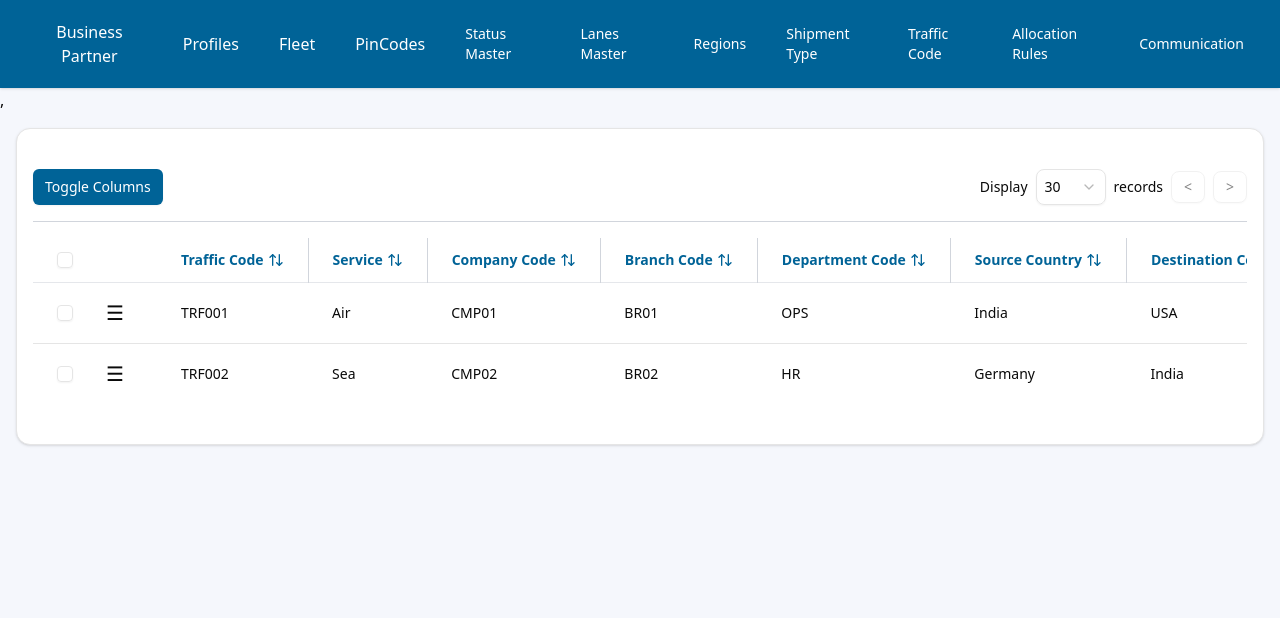
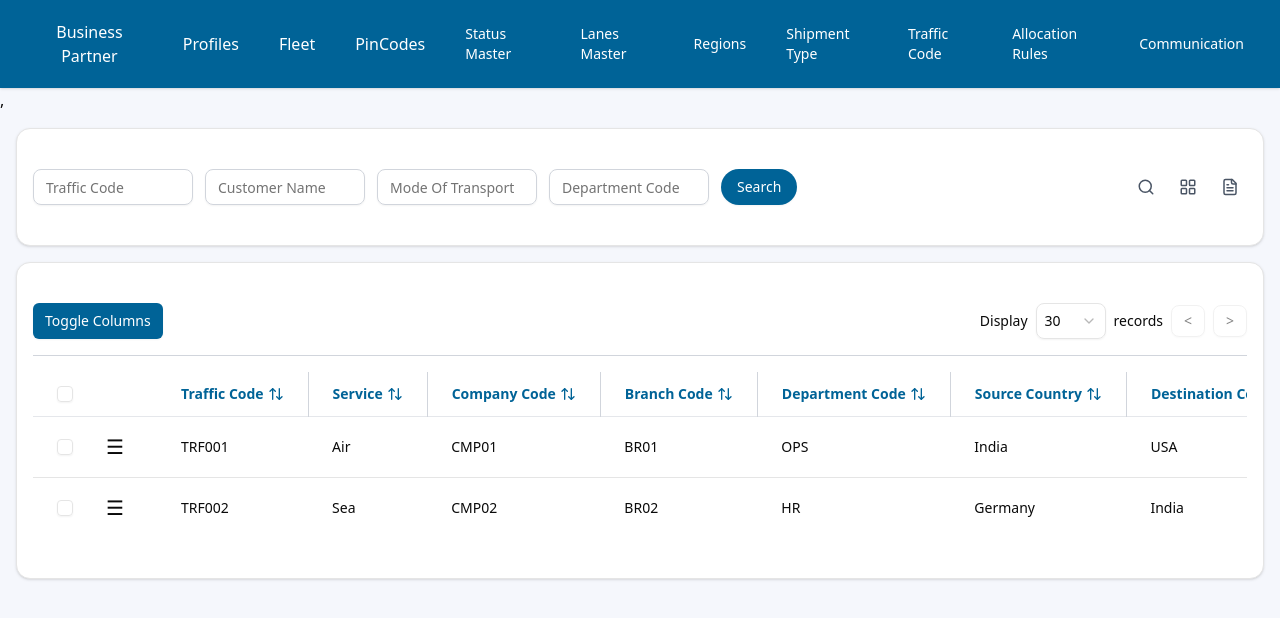
Before and after one commit to rohit24-creator/devdemo_sharedrepo, a Next.js app: page /views/trafficCode in a window 1280 px wide. Shown: the top 618 px of the page. Built offline with nearby package versions, Linux system fonts and the light colour scheme.

Commit message:
checkbox functionality Select/Deselect all via header checkbox.

```diff
--- a/components/ui/reusableComponent/viewtable.js
+++ b/components/ui/reusableComponent/viewtable.js
@@ -1,5 +1,6 @@
 "use client";
 
+import { useState, useMemo } from "react";
 import {
   Table,
   TableHeader,
@@ -8,14 +9,12 @@ import {
   TableBody,
   TableCell,
 } from "@/components/ui/table";
-
 import {
   DropdownMenu,
   DropdownMenuContent,
   DropdownMenuItem,
   DropdownMenuTrigger,
 } from "@/components/ui/dropdown-menu";
-
 import {
   Select,
   SelectContent,
@@ -23,12 +22,15 @@ import {
   SelectTrigger,
   SelectValue,
 } from "@/components/ui/select";
-
 import { Button } from "@/components/ui/button";
 import { Card, CardContent } from "@/components/ui/card";
 import { Checkbox } from "@/components/ui/checkbox";
-import { ArrowUpDown } from "lucide-react";
-import { useState, useMemo } from "react";
+import { ArrowUpDown, Search, LayoutGrid, FileText } from "lucide-react";
+import { Input } from "@/components/ui/input";
+import { Popover, PopoverTrigger, PopoverContent } from "@/components/ui/popover";
+import { Calendar } from "@/components/ui/calendar";
+import { format } from "date-fns";
+import { cn } from "@/lib/utils";
 
 export default function ReusableTable({
   title = "Table",
@@ -36,19 +38,101 @@ export default function ReusableTable({
   rows = [],
   actions = [],
   showActions = true,
+  filterFields = [],
+  onSearch = () => {},
+  showFirstIcon = true,
+  showSecondIcon = true,
+  showThirdIcon = true,
+  secondIconMenu = [],
+  thirdIconMenu = [],
 }) {
+  const [formValues, setFormValues] = useState({});
   const [displayCount, setDisplayCount] = useState(30);
   const [currentPage, setCurrentPage] = useState(1);
   const [sortColumn, setSortColumn] = useState(null);
   const [sortDirection, setSortDirection] = useState("asc");
+  const [selectedRows, setSelectedRows] = useState([]);
+
+  const handleChange = (name, value) => {
+    setFormValues((prev) => ({ ...prev, [name]: value }));
+  };
+
+  const renderField = (field) => {
+    const { name, label, type = "text", options = [] } = field;
+
+    if (type === "date") {
+      return (
+        <Popover key={name}>
+          <PopoverTrigger asChild>
+            <Button
+              variant="outline"
+              className={cn(
+                "w-[160px] justify-start text-left font-normal border border-gray-300",
+                !formValues[name] && "text-muted-foreground"
+              )}
+            >
+              {formValues[name]
+                ? format(new Date(formValues[name]), "yyyy-MM-dd")
+                : label}
+            </Button>
+          </PopoverTrigger>
+          <PopoverContent className="w-auto p-0">
+            <Calendar
+              mode="single"
+              selected={formValues[name] ? new Date(formValues[name]) : undefined}
+              onSelect={(date) =>
+                handleChange(name, date ? format(date, "yyyy-MM-dd") : "")
+              }
+              initialFocus
+            />
+          </PopoverContent>
+        </Popover>
+      );
+    }
+
+    if (type === "select") {
+      return (
+        <Select
+          key={name}
+          onValueChange={(value) => handleChange(name, value)}
+          value={formValues[name]}
+        >
+          <SelectTrigger className="w-[160px] border border-gray-300">
+            <SelectValue placeholder={label} />
+          </SelectTrigger>
+          <SelectContent>
+            {options.map((option) =>
+              typeof option === "string" ? (
+                <SelectItem key={option} value={option}>
+                  {option}
+                </SelectItem>
+              ) : (
+                <SelectItem key={option.value} value={option.value}>
+                  {option.label}
+                </SelectItem>
+              )
+            )}
+          </SelectContent>
+        </Select>
+      );
+    }
+
+    return (
+      <Input
+        key={name}
+        placeholder={label}
+        value={formValues[name] || ""}
+        onChange={(e) => handleChange(name, e.target.value)}
+        className="w-[160px] border border-gray-300"
+      />
+    );
+  };
 
   const sortedRows = useMemo(() => {
     if (!sortColumn) return rows;
-
     return [...rows].sort((a, b) => {
       const aVal = a[sortColumn] || "";
       const bVal = b[sortColumn] || "";
-
       if (aVal < bVal) return sortDirection === "asc" ? -1 : 1;
       if (aVal > bVal) return sortDirection === "asc" ? 1 : -1;
       return 0;
@@ -70,12 +154,82 @@ export default function ReusableTable({
     }
   };
 
-  return (
+  const isAllSelected =
+    paginatedRows.length > 0 &&
+    paginatedRows.every((row) => selectedRows.includes(row));
+
+  const toggleSelectAll = () => {
+    if (isAllSelected) {
+      setSelectedRows((prev) =>
+        prev.filter((row) => !paginatedRows.includes(row))
+      );
+    } else {
+      setSelectedRows((prev) => [
+        ...prev,
+        ...paginatedRows.filter((row) => !prev.includes(row)),
+      ]);
+    }
+  };
+
+  const toggleRow = (row) => {
+    setSelectedRows((prev) =>
+      prev.includes(row)
+        ? prev.filter((r) => r !== row)
+        : [...prev, row]
+    );
+  };
+
+  const filterTab = (
+    <Card>
+      <CardContent className="p-4 flex justify-between items-center flex-wrap gap-4">
+        <div className="flex flex-wrap gap-3">
+          {filterFields.map(renderField)}
+          <Button
+            className="bg-[#006397] text-white px-4 rounded-full"
+            onClick={() => onSearch(formValues)}
+          >
+            Search
+          </Button>
+        </div>
+        <div className="flex items-center gap-6 pr-2">
+          {showFirstIcon && <Search size={18} className="cursor-pointer text-gray-600" />}
+          {showSecondIcon && (
+            <DropdownMenu>
+              <DropdownMenuTrigger asChild>
+                <LayoutGrid size={18} className="cursor-pointer text-gray-600" />
+              </DropdownMenuTrigger>
+              <DropdownMenuContent>
+                {secondIconMenu.map((item, idx) => (
+                  <DropdownMenuItem key={idx} onClick={item.onClick}>
+                    {item.label}
+                  </DropdownMenuItem>
+                ))}
+              </DropdownMenuContent>
+            </DropdownMenu>
+          )}
+          {showThirdIcon && (
+            <DropdownMenu>
+              <DropdownMenuTrigger asChild>
+                <FileText size={18} className="cursor-pointer text-gray-600" />
+              </DropdownMenuTrigger>
+              <DropdownMenuContent>
+                {thirdIconMenu.map((item, idx) => (
+                  <DropdownMenuItem key={idx} onClick={item.onClick}>
+                    {item.label}
+                  </DropdownMenuItem>
+                ))}
+              </DropdownMenuContent>
+            </DropdownMenu>
+          )}
+        </div>
+      </CardContent>
+    </Card>
+  );
+
+  const tableContent = (
     <Card>
       <CardContent className="p-4">
-        {/* Top Controls */}
         <div className="flex justify-between items-center mb-4">
-          {/* Toggle Columns Button */}
           <DropdownMenu>
             <DropdownMenuTrigger asChild>
               <Button className="bg-[#006397] text-white px-3 py-1 rounded-sm text-sm">
@@ -89,7 +243,6 @@ export default function ReusableTable({
             </DropdownMenuContent>
           </DropdownMenu>
 
-          {/* Pagination & Display Count */}
           <div className="flex items-center space-x-2">
             <label htmlFor="display" className="text-sm font-medium">
               Display
@@ -134,25 +287,26 @@ export default function ReusableTable({
 
         <hr className="border-t border-gray-300 mb-4" />
 
-        {/* Table */}
         <Table>
           <TableHeader>
             <TableRow className="border-b border-gray-200">
               <TableHead className="w-12 px-6 py-3">
-                <Checkbox />
+                <Checkbox
+                  checked={isAllSelected}
+                  onCheckedChange={toggleSelectAll}
+                  className="data-[state=checked]:bg-[#006397] data-[state=checked]:border-[#006397]"
+
+                />
               </TableHead>
-
               {showActions && rows.length > 0 && (
                 <TableHead className="w-12 px-6 py-3" />
               )}
-
               {columns.map((col, index) => {
                 const isSortable = col.sortable !== false;
-
                 return (
                   <TableHead
                     key={col.accessorKey}
-                    onClick={() => isSortable ? handleSort(col.accessorKey) : null}
+                    onClick={() => isSortable && handleSort(col.accessorKey)}
                     className={`text-[#006397] text-left text-sm font-semibold px-6 py-3 ${
                       isSortable ? "cursor-pointer select-none" : ""
                     } ${index !== 0 ? "border-l border-gray-300" : ""}`}
@@ -172,7 +326,11 @@ export default function ReusableTable({
               paginatedRows.map((row, rowIndex) => (
                 <TableRow key={rowIndex}>
                   <TableCell className="px-6 py-3">
-                    <Checkbox />
+                    <Checkbox
+                      checked={selectedRows.includes(row)}
+                      onCheckedChange={() => toggleRow(row)}
+                      className="data-[state=checked]:bg-[#006397] data-[state=checked]:border-[#006397]"
+                    />
                   </TableCell>
 
                   {showActions && (
@@ -221,4 +379,11 @@ export default function ReusableTable({
       </CardContent>
     </Card>
   );
+
+  return (
+    <>
+      {filterTab}
+      <div className="mt-4">{tableContent}</div>
+    </>
+  );
 }
```
